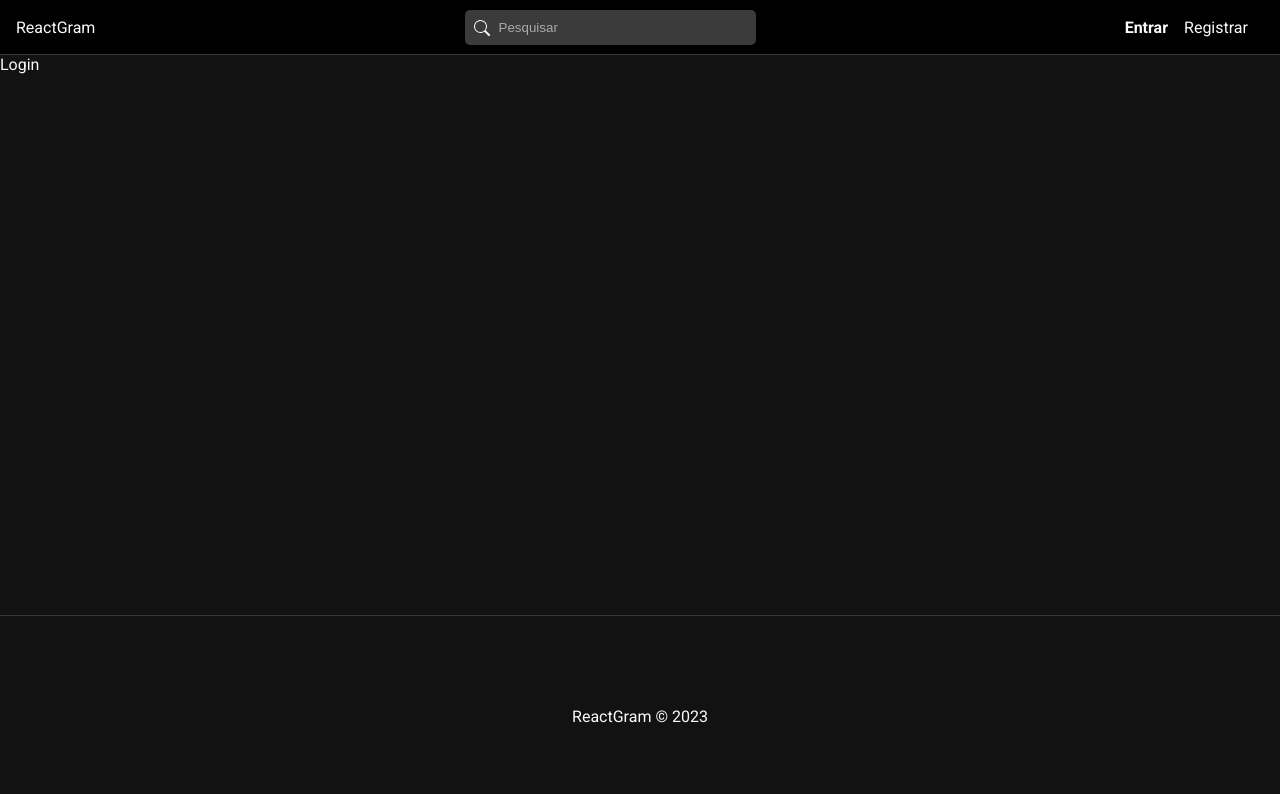
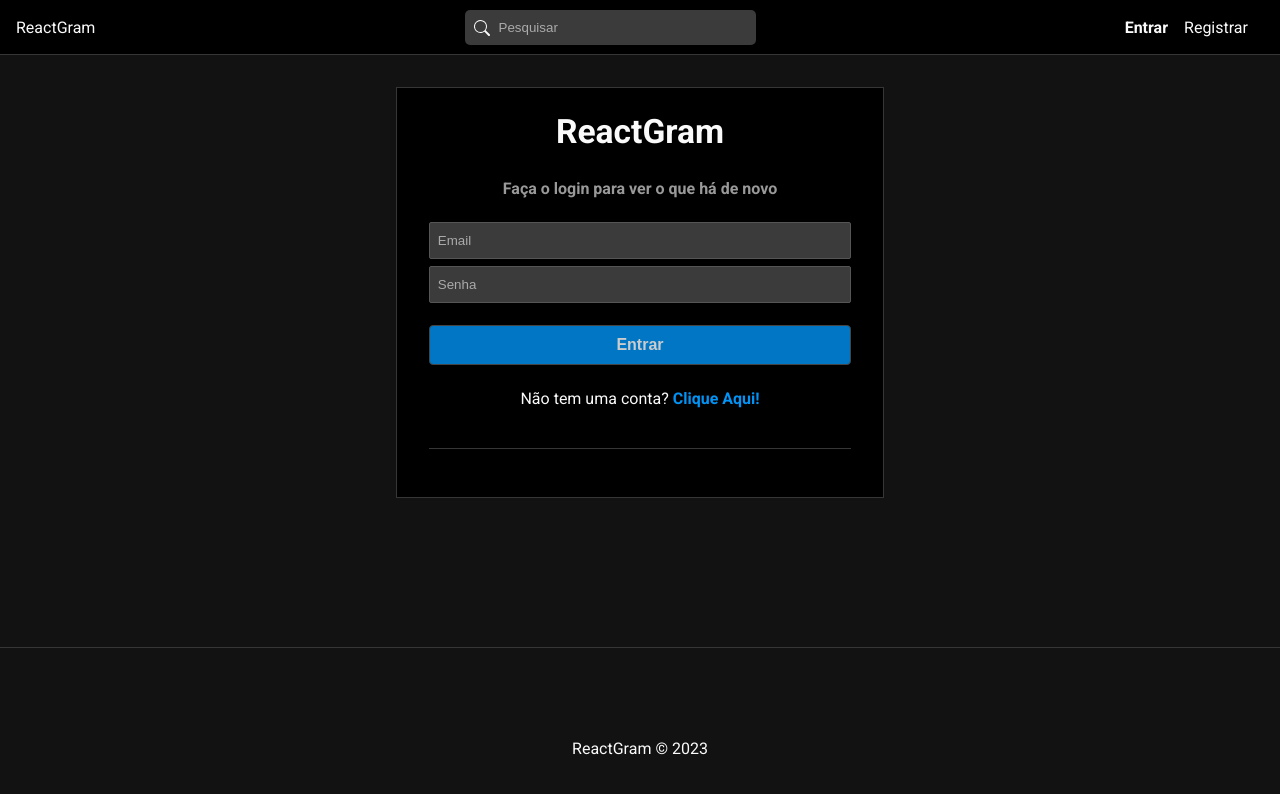
Before and after one commit to TheRermz/reactgram-mfischer, a React (Vite) app in the folder frontend/: page /login in a window 1280 px wide. Shown: the top 794 px of the page. Built offline with nearby package versions, Linux system fonts and the light colour scheme.

Commit message:
Fix error messages in UserController and Login component

```diff
--- a/frontend/src/pages/Auth/Login.jsx
+++ b/frontend/src/pages/Auth/Login.jsx
@@ -1,7 +1,64 @@
 import "./Auth.css";
 
+// components
+import { Link } from "react-router-dom";
+import Message from "../../components/Message";
+
+//hooks
+import { useEffect, useState } from "react";
+import { useDispatch, useSelector } from "react-redux";
+
+// redux
+import { login, reset } from "../../slices/authSlice";
+
 const Login = () => {
-  return <div>Login</div>;
+  const [email, setEmail] = useState("");
+  const [password, setPassword] = useState("");
+  const dispatch = useDispatch();
+  const { loading, error } = useSelector((state) => state.auth);
+
+  const handleSubmit = (e) => {
+    e.preventDefault();
+
+    const user = {
+      email,
+      password,
+    };
+    dispatch(login(user));
+  };
+
+  //clear all auth states
+  useEffect(() => {
+    return () => {
+      dispatch(reset());
+    };
+  }, [dispatch]);
+  return (
+    <div id="login">
+      <h2>ReactGram</h2>
+      <p className="subtitle">Faça o login para ver o que há de novo</p>
+      <form onSubmit={handleSubmit}>
+        <input
+          type="text"
+          placeholder="Email"
+          onChange={(e) => setEmail(e.target.value)}
+          value={email || ""}
+        />
+        <input
+          type="password"
+          placeholder="Senha"
+          onChange={(e) => setPassword(e.target.value)}
+          value={password || ""}
+        />
+        {!loading && <input type="submit" value="Entrar" />}
+        {loading && <input type="submit" value="Aguarde" disabled />}
+        {error && <Message msg={error} type="error" />}
+        <p>
+          Não tem uma conta? <Link to="/register">Clique Aqui!</Link>{" "}
+        </p>
+      </form>
+    </div>
+  );
 };
 
 export default Login;
--- a/frontend/src/services/authService.js
+++ b/frontend/src/services/authService.js
@@ -22,6 +22,25 @@
   localStorage.removeItem("user");
 };
 
-const authService = { register, logout };
+// sign an user
+
+const login = async (data) => {
+  const config = reqConfig("POST", data);
+
+  try {
+    const res = await fetch(api + "/users/login", config)
+      .then((res) => res.json())
+      .catch((err) => console.log(err));
+    // console.log(res);
+    if (res) {
+      localStorage.setItem("user", JSON.stringify(res));
+    }
+    return res;
+  } catch (error) {
+    console.log(error);
+  }
+};
+
+const authService = { register, logout, login };
 
 export default authService;
--- a/frontend/src/slices/authSlice.js
+++ b/frontend/src/slices/authSlice.js
@@ -30,6 +30,18 @@
   await authService.logout();
 });
 
+// sign in an user
+
+export const login = createAsyncThunk("auth/login", async (user, thunkAPI) => {
+  const data = await authService.login(user);
+
+  // check for error
+  if (data.errors) {
+    return thunkAPI.rejectWithValue(data.errors[0]);
+  }
+  return data;
+});
+
 export const authSlice = createSlice({
   name: "auth",
   initialState: initState,
@@ -42,6 +54,7 @@
   },
   extraReducers: (builder) => {
     builder
+      // ==================== REGISTER ====================
       .addCase(register.pending, (state) => {
         state.loading = true;
         state.error = false;
@@ -57,11 +70,28 @@
         state.error = action.payload;
         state.user = null;
       })
+      // ==================== LOGOUT ====================
       .addCase(logout.fulfilled, (state) => {
         state.user = null;
         state.loading = false;
         state.error = null;
         state.success = true;
+      })
+      // ==================== LOGIN ====================
+      .addCase(login.pending, (state) => {
+        state.loading = true;
+        state.error = false;
+      })
+      .addCase(login.fulfilled, (state, action) => {
+        state.loading = false;
+        state.error = false;
+        state.success = true;
+        state.user = action.payload;
+      })
+      .addCase(login.rejected, (state, action) => {
+        state.loading = false;
+        state.error = action.payload;
+        state.user = null;
       });
   },
 });
```
Also changed, not shown: 1 other file (tests, documents, lock files or other folders).
